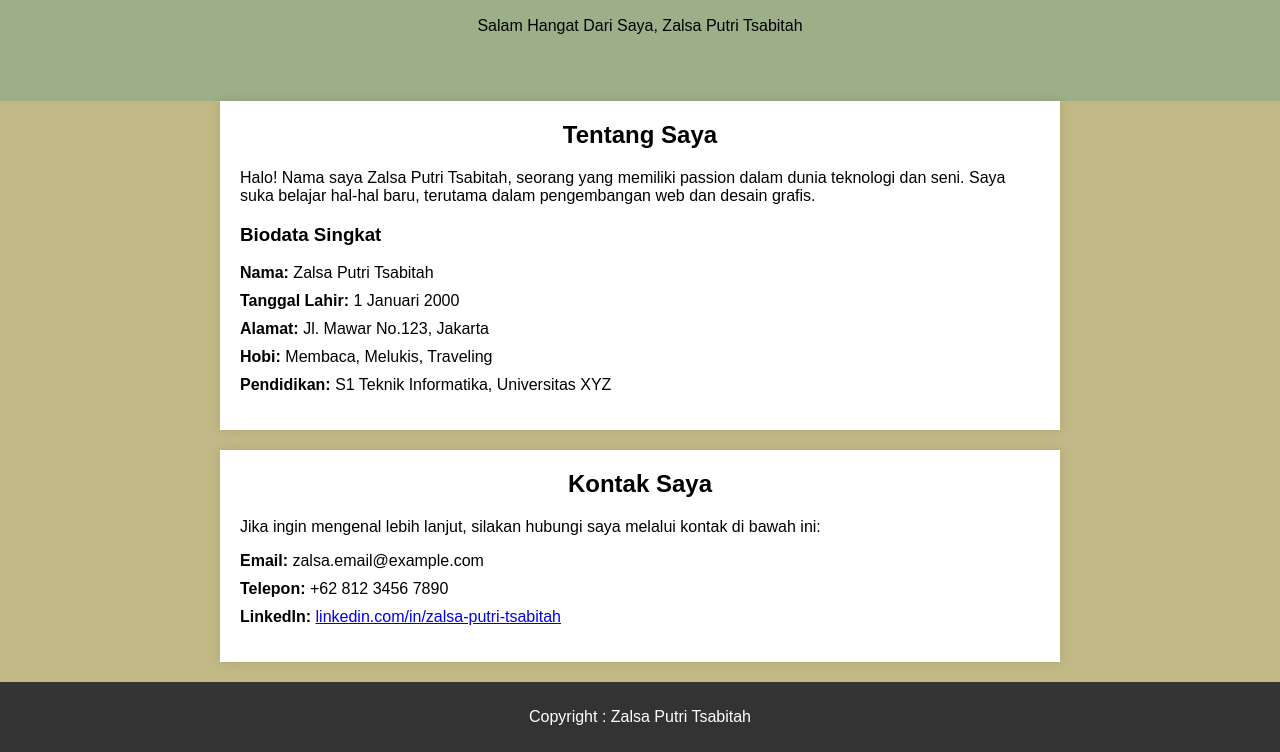
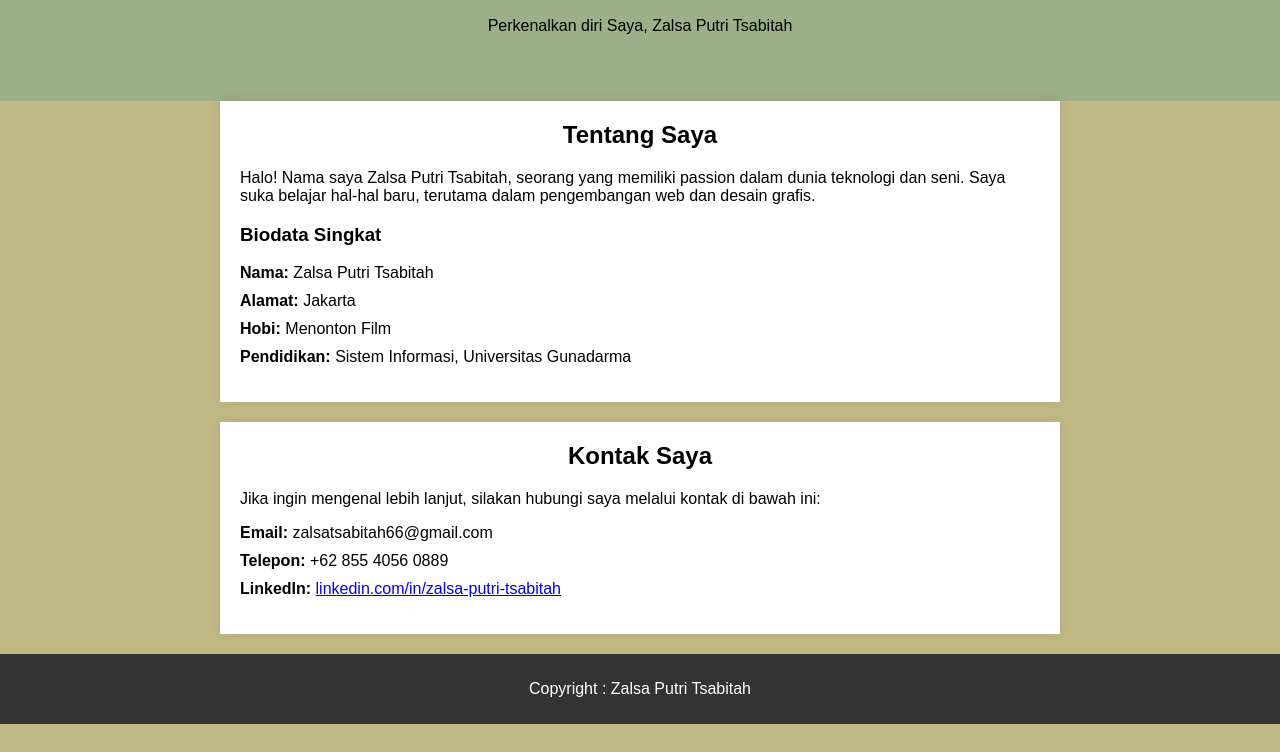
Before and after one commit to Zalsaputri/Website-saya, a plain HTML site: page index.html in a window 1280 px wide. Shown: the part 322-1074 px from the top of the page. After the commit the page ends 1046 px from the top, so only its background shows below. Drawn offline with Linux system fonts and the light colour scheme.

Commit message:
Update index.html

```diff
--- a/index.html
+++ b/index.html
@@ -116,7 +116,7 @@
 <div class="banner" id="hai">
     <img src="FOTO.jpg" alt="Foto Profil Zalsa Putri Tsabitah">
     <h1>Hai...<span></span></h1>
-    <p>Salam Hangat Dari Saya, Zalsa Putri Tsabitah</p>
+    <p>Perkenalkan diri Saya, Zalsa Putri Tsabitah</p>
 </div>
 
 <!-- Profil -->
@@ -127,10 +127,9 @@
     <h3>Biodata Singkat</h3>
     <ul>
         <li><strong>Nama:</strong> Zalsa Putri Tsabitah</li>
-        <li><strong>Tanggal Lahir:</strong> 1 Januari 2000</li>
-        <li><strong>Alamat:</strong> Jl. Mawar No.123, Jakarta</li>
-        <li><strong>Hobi:</strong> Membaca, Melukis, Traveling</li>
-        <li><strong>Pendidikan:</strong> S1 Teknik Informatika, Universitas XYZ</li>
+        <li><strong>Alamat:</strong> Jakarta</li>
+        <li><strong>Hobi:</strong> Menonton Film</li>
+        <li><strong>Pendidikan:</strong> Sistem Informasi, Universitas Gunadarma </li>
     </ul>
 </div>
 
@@ -139,8 +138,8 @@
     <h2>Kontak Saya</h2>
     <p>Jika ingin mengenal lebih lanjut, silakan hubungi saya melalui kontak di bawah ini:</p>
     <ul>
-        <li><strong>Email:</strong> zalsa.email@example.com</li>
-        <li><strong>Telepon:</strong> +62 812 3456 7890</li>
+        <li><strong>Email:</strong> zalsatsabitah66@gmail.com</li>
+        <li><strong>Telepon:</strong> +62 855 4056 0889</li>
         <li><strong>LinkedIn:</strong> <a href="https://www.linkedin.com/in/zalsa-putri-tsabitah" target="_blank">linkedin.com/in/zalsa-putri-tsabitah</a></li>
     </ul>
 </div>
```
